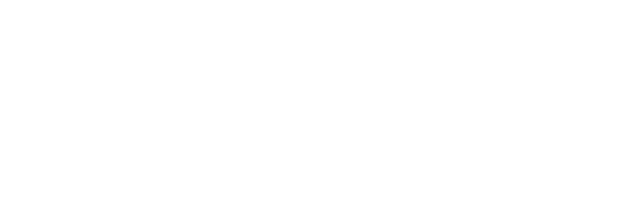
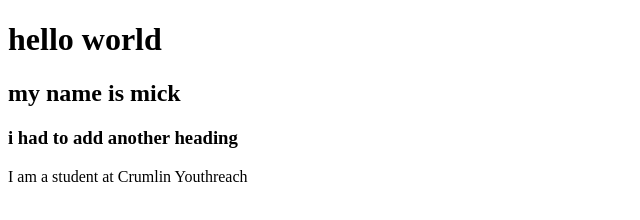
Before and after one commit to mattressmick/WebDesignclass, a plain HTML site: page Lesson 1/Task 1/index.html in a window 1280 px wide. Shown: the whole page, without its empty margins (0-640 px from the left). Drawn offline with Linux system fonts and the light colour scheme.

Commit message:
add code for task 1

```diff
--- a/Lesson 1/Task 1/index.html
+++ b/Lesson 1/Task 1/index.html
@@ -9,3 +9,7 @@
 
 </body>
 </html>
+<h1>hello world</h1>
+<h2>my name is mick</h2>
+<h3>i had to add another heading</h3>
+<p>I am a student at Crumlin Youthreach</p>
```
